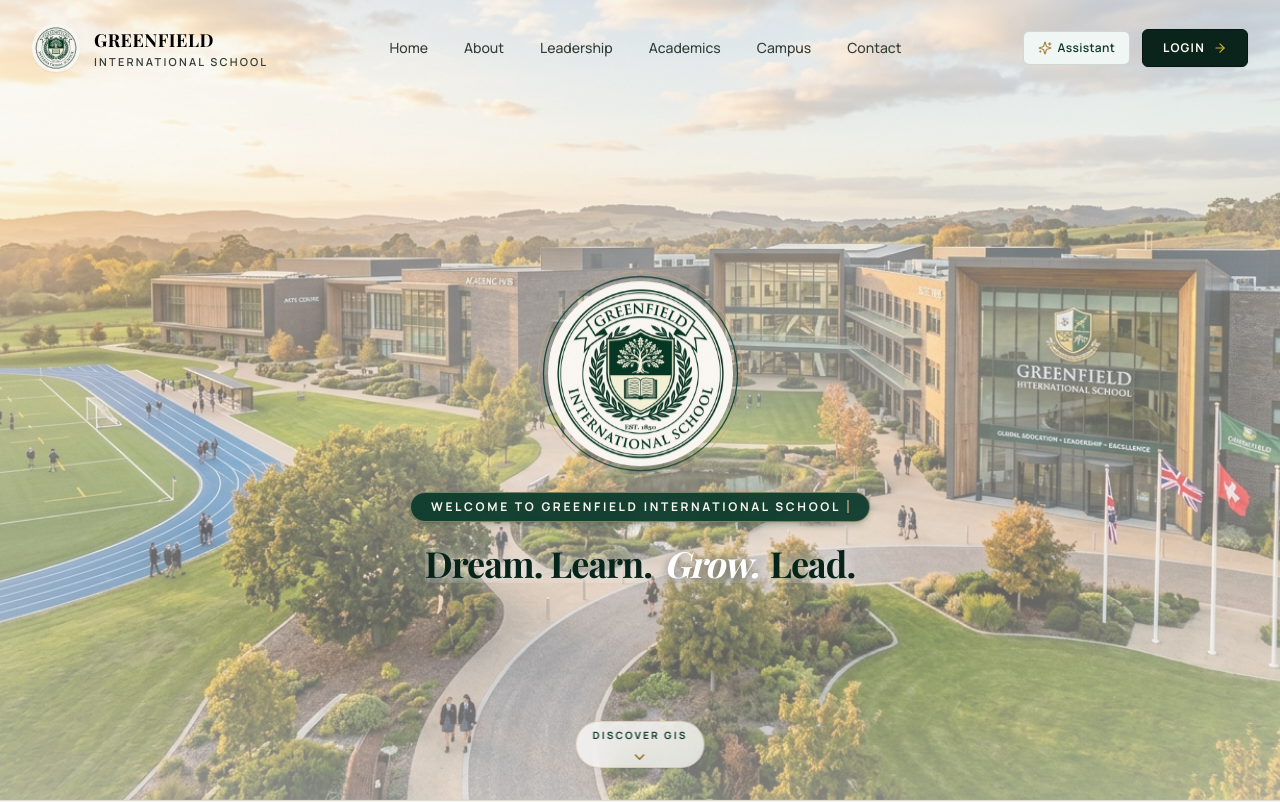
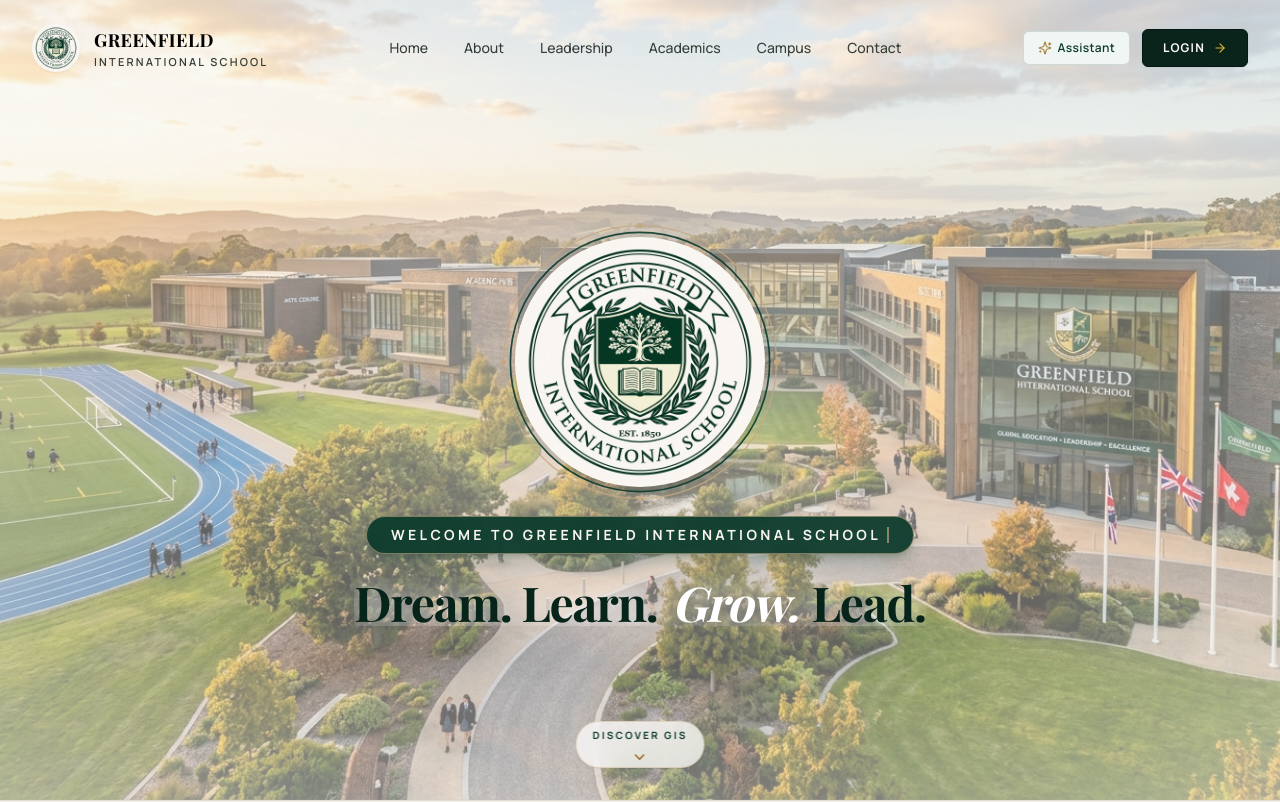
Before and after one commit to krishnaaurora/school-management-system, a React (Vite) app in the folder frontend/: page / in a window 1280 px wide. Shown: the top 802 px of the page. Built offline with nearby package versions, Linux system fonts and the light colour scheme; a web font is replaced by a local one.

Commit message:
Scale up logo and typography in Hero section for balanced visibility

```diff
--- a/frontend/src/components/Hero.jsx
+++ b/frontend/src/components/Hero.jsx
@@ -66,8 +66,8 @@ export default function Hero({ onOpenAdmissions, onOpenAssistant }) {
       {/* ── Centred composition ── */}
       <div className="relative z-10 flex flex-col items-center text-center px-6 w-full max-w-2xl mx-auto my-auto">
 
-        {/* 1 ── ANIMATED EXACT GIS CREST LOGO (Refined Compact Size) ── */}
-        <div className="relative mb-4 sm:mb-6 flex items-center justify-center">
+        {/* 1 ── ANIMATED EXACT GIS CREST LOGO ── */}
+        <div className="relative mb-5 sm:mb-7 flex items-center justify-center">
 
           {/* Ambient warm gold glow behind the crest */}
           <motion.div
@@ -76,18 +76,18 @@ export default function Hero({ onOpenAdmissions, onOpenAssistant }) {
             animate={{ opacity: [0, 0.85, 0.6], scale: [0.6, 1.1, 1] }}
             transition={{ duration: 2.2, delay: 0.3, ease: 'easeOut' }}
             style={{
-              width: '240px',
-              height: '240px',
+              width: '300px',
+              height: '300px',
               background:
                 'radial-gradient(circle, rgba(197,168,128,0.28) 0%, rgba(13,59,46,0.08) 45%, transparent 70%)',
-              filter: 'blur(24px)',
+              filter: 'blur(28px)',
             }}
           />
 
           {/* Floating wrapper for the entire animated emblem */}
           <motion.div
             className="relative flex items-center justify-center"
-            animate={{ y: [0, -5, 0] }}
+            animate={{ y: [0, -6, 0] }}
             transition={{
               duration: 5.5,
               ease: 'easeInOut',
@@ -97,7 +97,7 @@ export default function Hero({ onOpenAdmissions, onOpenAssistant }) {
           >
             {/* SVG Drawing Rings Overlay around the exact logo */}
             <svg
-              className="absolute -inset-3.5 sm:-inset-4 w-[calc(100%+28px)] sm:w-[calc(100%+32px)] h-[calc(100%+28px)] sm:h-[calc(100%+32px)] pointer-events-none z-20"
+              className="absolute -inset-4 sm:-inset-5 w-[calc(100%+32px)] sm:w-[calc(100%+40px)] h-[calc(100%+32px)] sm:h-[calc(100%+40px)] pointer-events-none z-20"
               viewBox="0 0 340 340"
               fill="none"
             >
@@ -137,9 +137,9 @@ export default function Hero({ onOpenAdmissions, onOpenAssistant }) {
               <motion.circle cx="10" cy="170" r="3" fill="#C5A880" initial={{ scale: 0 }} animate={{ scale: 1 }} transition={{ delay: 2.1, duration: 0.4 }} />
             </svg>
 
-            {/* Exact Logo Container with Circular Mask Draw & Multiply Blend (Compact) */}
+            {/* Exact Logo Container with Circular Mask Draw & Multiply Blend */}
             <motion.div
-              className="relative w-[140px] h-[140px] sm:w-[165px] sm:h-[165px] md:w-[185px] md:h-[185px] rounded-full overflow-hidden select-none flex items-center justify-center shadow-xl"
+              className="relative w-[185px] h-[185px] sm:w-[220px] sm:h-[220px] md:w-[250px] md:h-[250px] rounded-full overflow-hidden select-none flex items-center justify-center shadow-2xl"
               initial={{
                 clipPath: 'circle(0% at 50% 50%)',
                 opacity: 0,
@@ -163,7 +163,7 @@ export default function Hero({ onOpenAdmissions, onOpenAssistant }) {
               <img
                 src="/gis-crest.jpg"
                 alt="Greenfield International School Crest"
-                className="w-full h-full object-contain mix-blend-multiply select-none pointer-events-none p-0.5"
+                className="w-full h-full object-contain mix-blend-multiply select-none pointer-events-none p-1"
                 draggable={false}
               />
 
@@ -187,10 +187,10 @@ export default function Hero({ onOpenAdmissions, onOpenAssistant }) {
           </motion.div>
         </div>
 
-        {/* 2 ── SCHOOL NAME — typewriter effect compact badge ── */}
-        <div className="mb-4 sm:mb-5 min-h-[2rem] flex items-center justify-center">
-          <div className="inline-flex items-center justify-center px-3.5 sm:px-5 py-1 sm:py-1.5 rounded-full bg-[#0D3B2E]/95 backdrop-blur-md border border-[#C5A880]/60 shadow-md shadow-[#0D3B2E]/20">
-            <p className="text-[9px] xs:text-[10px] sm:text-[11px] md:text-xs font-sans font-bold tracking-[0.16em] sm:tracking-[0.22em] uppercase text-[#F8F5EF] inline-flex items-center justify-center whitespace-nowrap">
+        {/* 2 ── SCHOOL NAME — typewriter effect badge ── */}
+        <div className="mb-4 sm:mb-6 min-h-[2.25rem] flex items-center justify-center">
+          <div className="inline-flex items-center justify-center px-4 sm:px-6 py-1.5 sm:py-2 rounded-full bg-[#0D3B2E]/95 backdrop-blur-md border border-[#C5A880]/60 shadow-lg shadow-[#0D3B2E]/25">
+            <p className="text-[10px] xs:text-[11px] sm:text-xs md:text-sm font-sans font-bold tracking-[0.18em] sm:tracking-[0.24em] uppercase text-[#F8F5EF] inline-flex items-center justify-center whitespace-nowrap">
               <span>{displayedText}</span>
               <motion.span
                 className="inline-block w-[2px] h-[1.1em] bg-[#C5A880] ml-1 sm:ml-1.5 align-middle"
@@ -205,21 +205,22 @@ export default function Hero({ onOpenAdmissions, onOpenAssistant }) {
           </div>
         </div>
 
-        {/* 3 ── HEADLINE — single line without white container, with white 'Grow.' ── */}
+        {/* 3 ── HEADLINE — prominent headline with white 'Grow.' ── */}
         <div className="overflow-hidden mb-3 sm:mb-4">
           <motion.h1
-            className="text-xl xs:text-2xl sm:text-3xl md:text-4xl font-serif font-bold text-[#07241B] tracking-tight leading-[1.15] whitespace-nowrap drop-shadow-[0_2px_8px_rgba(255,255,255,0.9)]"
+            className="text-2xl xs:text-3xl sm:text-4xl md:text-5xl font-serif font-bold text-[#07241B] tracking-tight leading-[1.15] whitespace-nowrap drop-shadow-[0_2px_12px_rgba(255,255,255,0.95)]"
             initial={{ y: '105%', opacity: 0 }}
             animate={{ y: 0, opacity: 1 }}
             transition={{ duration: 0.75, ease, delay: 1.9 }}
           >
             Dream. Learn.{' '}
-            <span className="italic font-bold text-white drop-shadow-[0_2px_6px_rgba(0,0,0,0.65)] px-1">
+            <span className="italic font-bold text-white drop-shadow-[0_2px_8px_rgba(0,0,0,0.7)] px-1">
               Grow.
             </span>{' '}
             Lead.
           </motion.h1>
         </div>
+
 
 
       </div>
```
